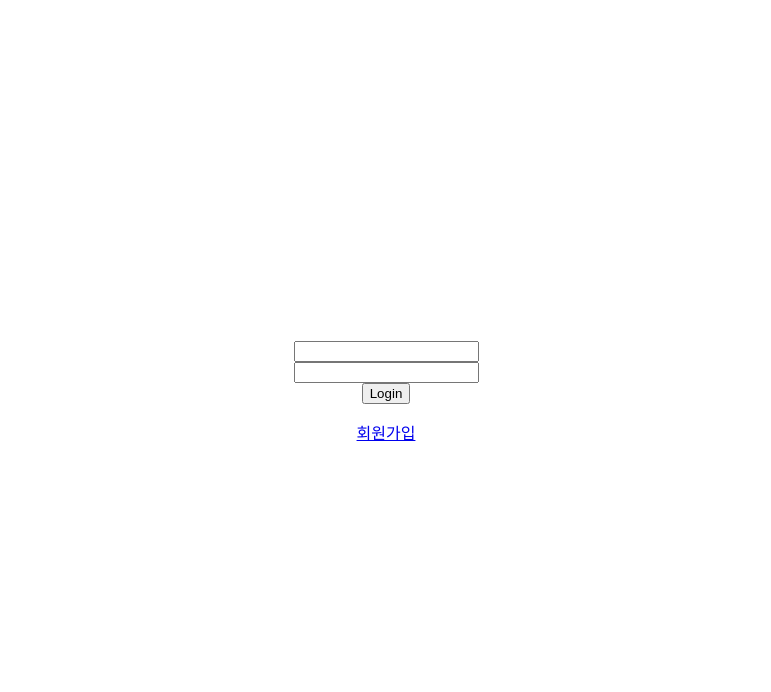
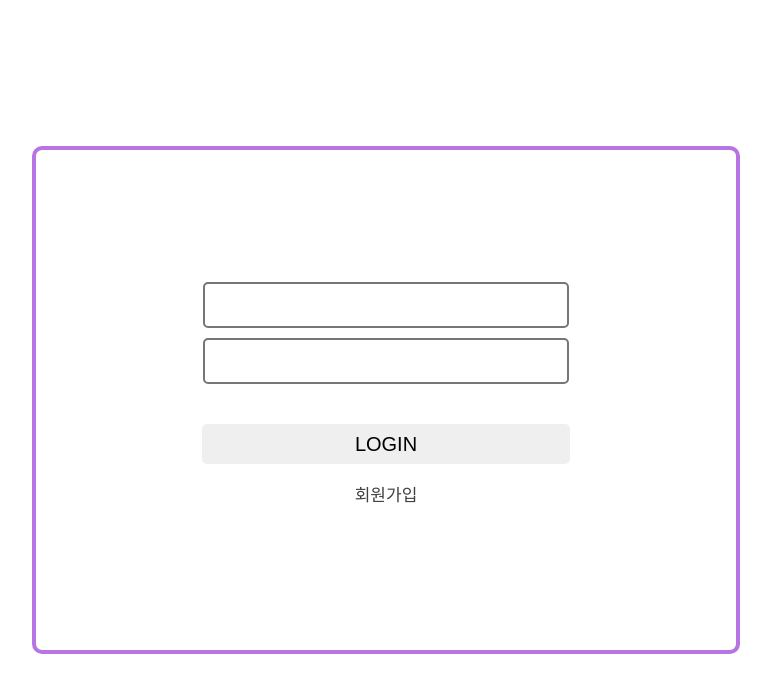
Before and after one commit to Alcoholic-project/Alcoholic-Front, a React (Create React App) app: page / in a window 1280 px wide. Shown: the top 692 px of the page, without its empty margins (254-1025 px from the left). Built offline with nearby package versions, Linux system fonts and the light colour scheme; the HTML template or start-up script is replaced by a standard one.

Commit message:
design: edit layout style

```diff
--- a/src/pages/Login.js
+++ b/src/pages/Login.js
@@ -1,6 +1,8 @@
 import { useState } from 'react';
 import { Link } from 'react-router-dom';
 import styled from 'styled-components';
+
+// #8675E4
 
 const Container = styled.div`
   display: flex;
@@ -10,14 +12,49 @@ const Container = styled.div`
   height: 100vh;
 `;
 
+const OuterBox = styled.div`
+  display: flex;
+  justify-content: center;
+  align-items: center;
+  flex-direction: column;
+  width: 700px;
+  height: 500px;
+  border: 4px solid #b775e4;
+  border-radius: 10px;
+`;
+
 const LoginInput = styled.input`
   display: flex;
+  width: 350px;
+  height: 40px;
+  margin: 5px;
+  border-radius: 5px;
+  border: 2px solid #767676;
+  font-size: 20px;
+  padding-left: 10px;
 `;
 const SubmitBtn = styled.button`
   display: flex;
+  align-items: center;
+  justify-content: center;
+  width: 368px;
+  height: 40px;
+  border-radius: 5px;
+  border: none;
+  margin-top: 35px;
+  font-size: 20px;
+  cursor: pointer;
+  transition-duration: 0.1s;
+  :hover {
+    background-color: #f1ddfe;
+  }
 `;
+
 const GoJoin = styled.p`
   display: flex;
+  font-size: 17px;
+  color: #414141;
+  text-decoration: none;
 `;
 
 const Login = () => {
@@ -36,12 +73,24 @@ const Login = () => {
 
   return (
     <Container>
-      <LoginInput value={input.id} name="id" onChange={onChangeInput} />
-      <LoginInput value={input.pw} name="pw" onChange={onChangeInput} />
-      <SubmitBtn onClick={onClickSubmit}>Login</SubmitBtn>
-      <GoJoin>
-        <Link to="/join">회원가입</Link>
-      </GoJoin>
+      <OuterBox>
+        <LoginInput value={input.id} name="id" onChange={onChangeInput} />
+        <LoginInput
+          value={input.pw}
+          name="pw"
+          onChange={onChangeInput}
+          type={'password'}
+        />
+        <SubmitBtn onClick={onClickSubmit}>LOGIN</SubmitBtn>
+        <GoJoin>
+          <Link
+            to="/join"
+            style={{ textDecoration: 'inherit', color: 'inherit' }}
+          >
+            회원가입
+          </Link>
+        </GoJoin>
+      </OuterBox>
     </Container>
   );
 };
```
